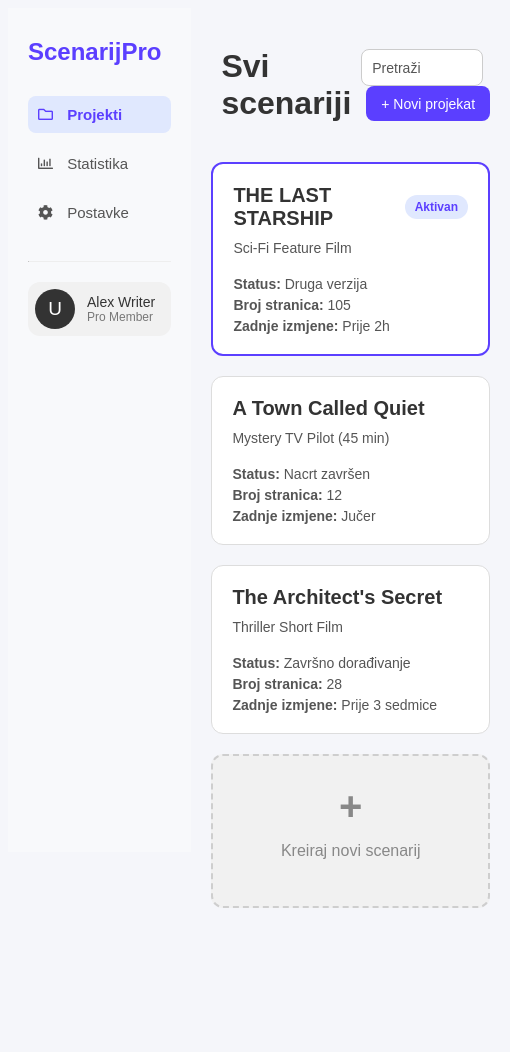
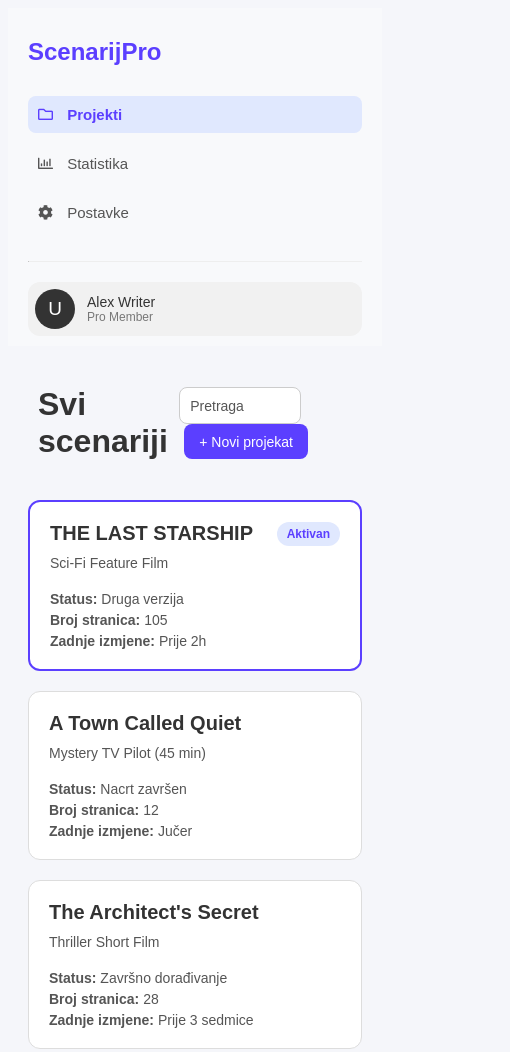
Before and after one commit to aminamemiic/ScenarijPro, a plain HTML site: page html/projects.html in a window 390 px wide. Shown: the top 1052 px of the page, 510 px wide, since content can reach past the window. Before the commit the page ends 936 px from the top, so only its background shows below. Drawn offline with Linux system fonts and the light colour scheme.

Commit message:
ispravljena greska:nije responzivan sidebar

```diff
--- a/css/projects.css
+++ b/css/projects.css
@@ -104,6 +104,17 @@ hr {
     margin: 0 0;
 }
 
+@media (max-width: 750px) {
+    .layout {
+        flex-direction: column;
+    }
+
+    .sidebar {
+        width: 100%;
+        height: auto;
+    }
+}
+
 .sadrzaj {
     flex: 1;
     padding: 20px;
@@ -133,7 +144,7 @@ hr {
     margin-right: 5px;
 }
 
-#dugme-pretrazi {
+#dugme-projekat {
     height: 35px;
     border: none;
     border-radius: 8px;
--- a/html/projects.html
+++ b/html/projects.html
@@ -29,8 +29,8 @@
             <div class="zaglavlje">
                 <h1 class="glavni-naslov">Svi scenariji</h1>
                 <form class="pretrazivanje-forma">
-                    <input type="text" id="pretrazivanje" value="Pretraži">
-                    <input type="button" id="dugme-pretrazi" value="+ Novi projekat"></button>
+                    <input type="text" id="pretrazivanje" value="Pretraga">
+                    <input type="button" id="dugme-projekat" value="+ Novi projekat"></button>
                 </form>
             </div>
             <div class="projekti">
```
